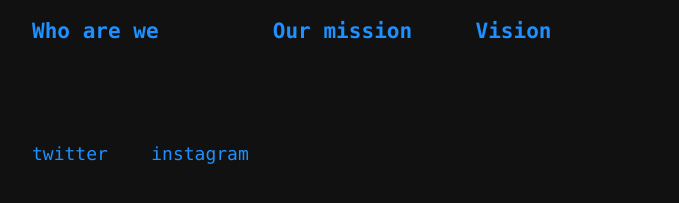
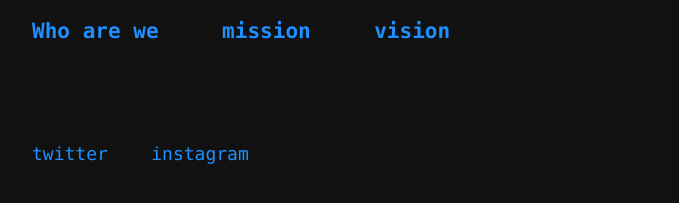
Before and after one commit to dcsoc/dcs_v1, a plain HTML site: page index.html in a window 1280 px wide. Shown: the part 247-450 px from the top of the page, without its empty margins (18-697 px from the left). Drawn offline with Linux system fonts and the light colour scheme.

Commit message:
changed content

```diff
--- a/index.html
+++ b/index.html
@@ -21,10 +21,10 @@
                 <h3>
                     <!-- <a href="#" onclick="toggleVisibility('who-are-we')">Who are we</a> -->
                     <a href="https://youtu.be/Sv6dMFF_yts?t=52" target="_blank" >Who are we</a>
-                    &nbsp &nbsp &nbsp &nbsp
-                    <a href="#our-mission-content" onclick="toggleVisibility('our-mission-content')">Our mission</a>
                     &nbsp &nbsp
-                    <a href="#intended-outcome" onclick="toggleVisibility('intended-outcome')" onClick="">Vision</a>
+                    <a href="#our-mission-content" onclick="toggleVisibility('our-mission-content')">mission</a>
+                    &nbsp &nbsp
+                    <a href="#intended-outcome" onclick="toggleVisibility('intended-outcome')" onClick="">vision</a>
                 </h3>
                 <br>
                 <div id="who-are-we" class="content-section">
@@ -32,7 +32,7 @@
                 </div>
                 <div id="our-mission-content" class="content-section">
                     <p>
-                        Namaste Sweeties, <br>
+                        Namaste Sweeties, <br><br>
                         Well summers are around the corner and most of you will likely go home with उम्मीदें ki
                         Ye seekhna hai, wo seekhna hai, wagera wagera... and sure most of you will go home, will learn for few days.... and that's it.<br> Like Seriously<br>
 
```
